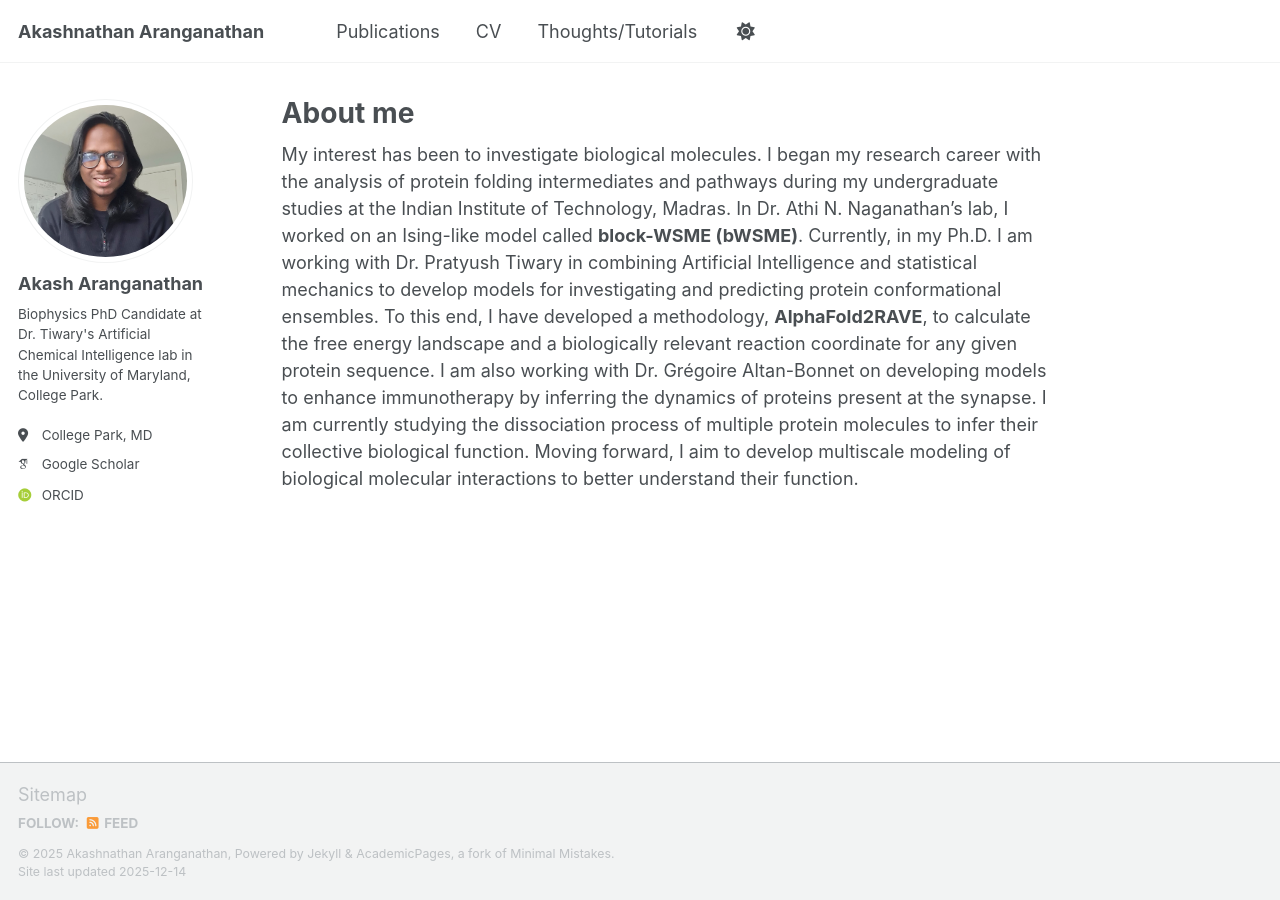
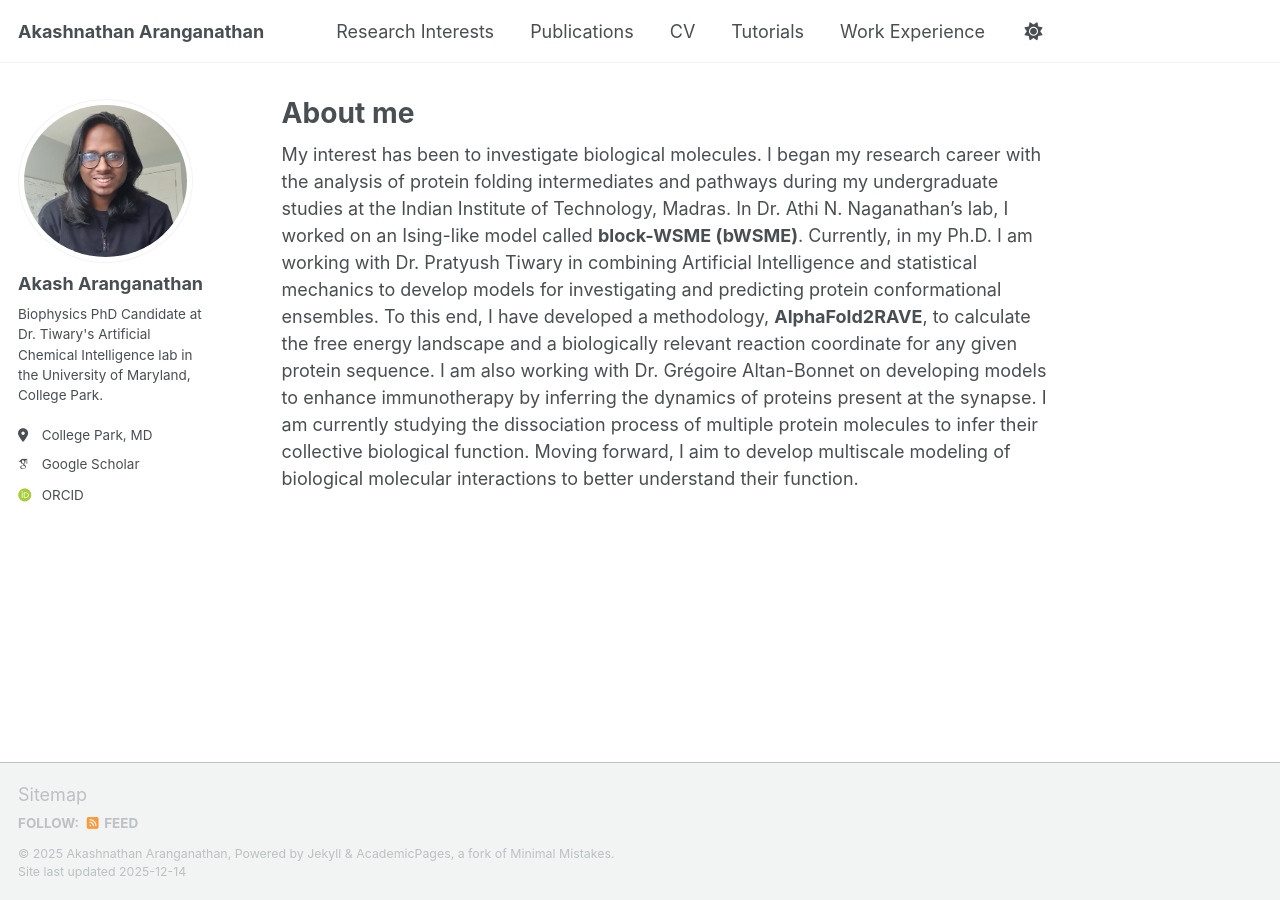
Before and after one commit to Akash-Aranganathan/akash-aranganathan.github.io, a Jekyll site: the page built from _pages/about.md, in a window 1280 px wide. Built offline with Jekyll 4.4.1, drawn with Linux system fonts in a browser that asks for light colours; some web fonts are replaced; a script that is not in the unit is left out.

Commit message:
Add 'Research Interests' to navigation menu
Added 'Research Interests' section to navigation.

```diff
--- a/_data/navigation.yml
+++ b/_data/navigation.yml
@@ -8,6 +8,10 @@
 #      Markdown formatted page while the second is generated using JSON.
 
 main:
+
+  - title: "Research Interests"
+    url: /research/
+
   - title: "Publications"
     url: /publications/
 
@@ -15,8 +19,11 @@ main:
     url: 'https://drive.google.com/file/d/1EbPBpj5IRyCshqwqqycQgO8ywAF7Z0N_/view'
     #url: <embed src="{{ site.baseurl }}/files/cv.pdf" width="600" height="700" type='application/pdf'>
 
-  - title: "Thoughts/Tutorials"
+  - title: "Tutorials"
     url: /teaching/
+
+  - title: "Work Experience"
+    url: /workexp/
 
  # - title: "Talks"
  #   url: /talks/
```
